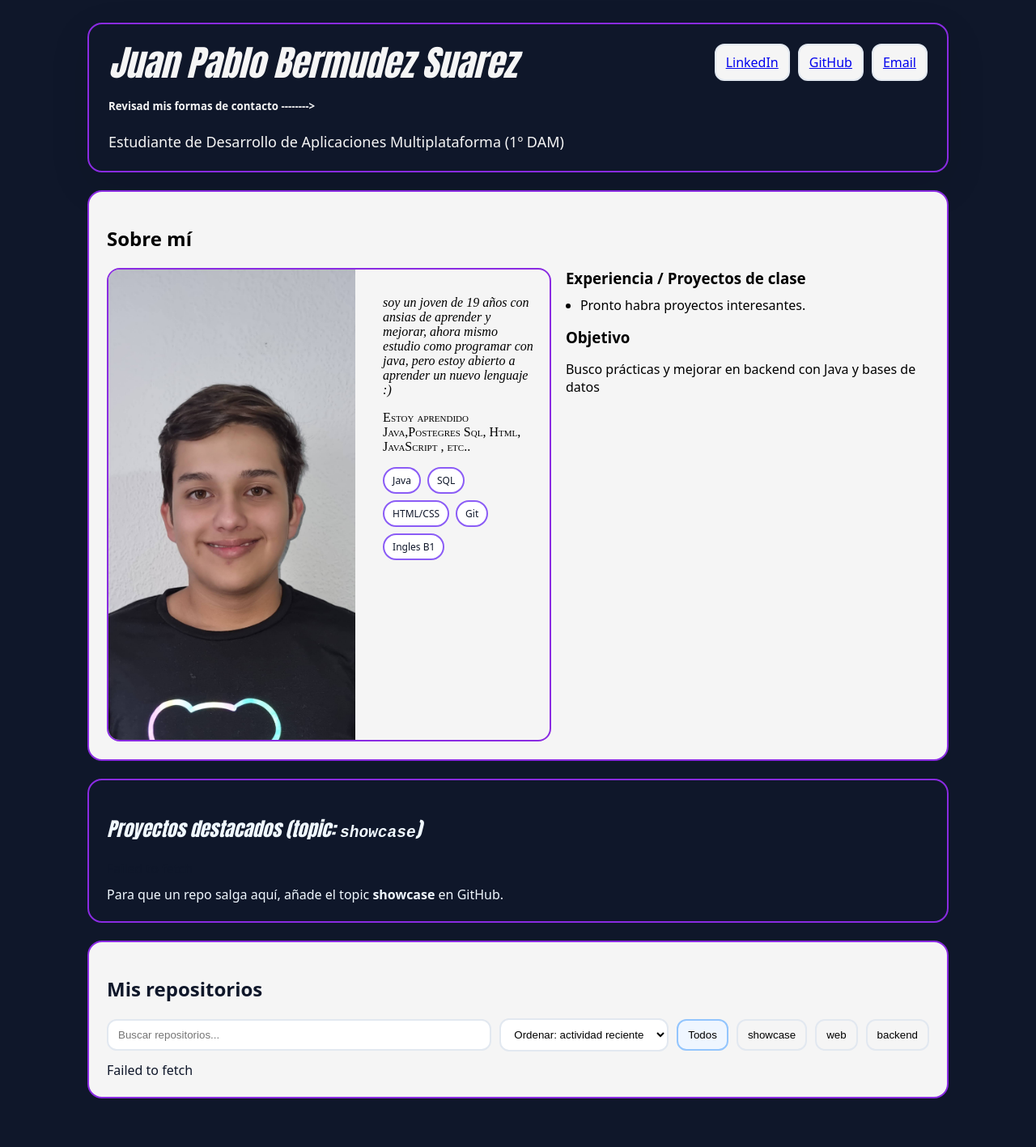
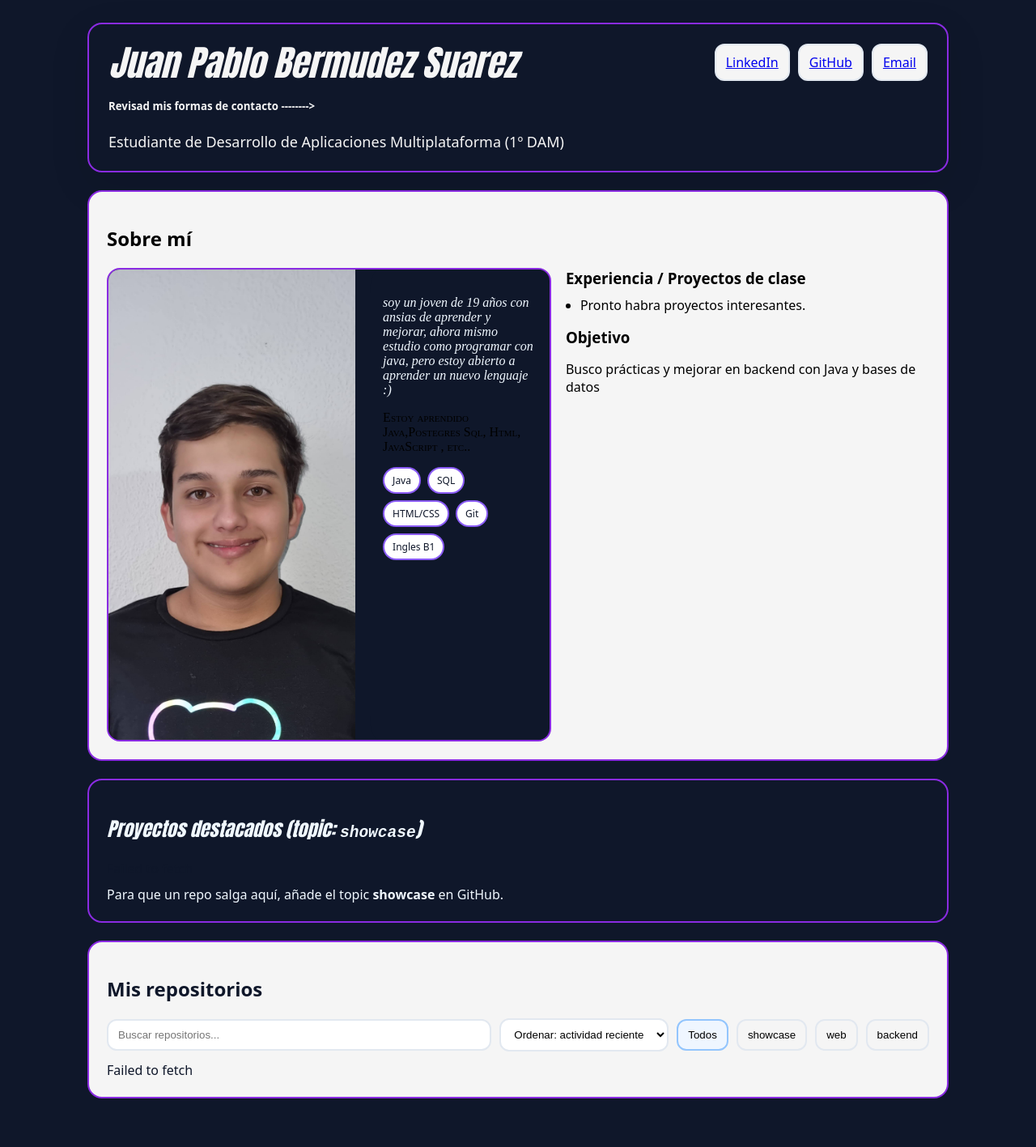
Before and after one commit to juanpsuaa/juanpsuaa.github.io, a Jekyll site: the page built from index.html, in a window 1280 px wide. Shown: the whole page at 81% size. Built offline with Jekyll 4.4.1, drawn with Linux system fonts in a browser that asks for light colours.

Commit message:
actualizacion de estado

```diff
--- a/index.html
+++ b/index.html
@@ -20,10 +20,10 @@ title: "Juan Pablo Bermudez Suarez — CV & Repos"
   <section class="section" style="background-color: whitesmoke;color: black;border-color: blueviolet;">
     <h2 style="color: black;">Sobre mí</h2>
     <div class="grid2" >
-      <div class="profile" style="border-color: blueviolet;">
+      <div class="profile" style="border-color: blueviolet;background-color: #0f172a;">
         <img src="assets/img/WhatsApp Image 2026-03-01 at 11.42.37.jpeg" alt="Foto de perfil">
-        <div class="bio" style="border-color: blueviolet;border-radius: 5%;border: 1px;">
-          <p style="color: black;font-family: 'Times New Roman', Times, serif;font-style: oblique;" >
+        <div class="bio" style="border-color: blueviolet;border-radius: 5%;border: 1px;background-color: #0f172a;">
+          <p style="color: black;font-family: 'Times New Roman', Times, serif;font-style: oblique;color: aliceblue;" >
             soy un joven de 19 años con ansias de aprender y mejorar, ahora mismo estudio como programar con java, pero estoy abierto a aprender un nuevo lenguaje :)
           </p>
           <p style="font-family: 'Times New Roman', Times, serif;font-variant: small-caps;">
```
